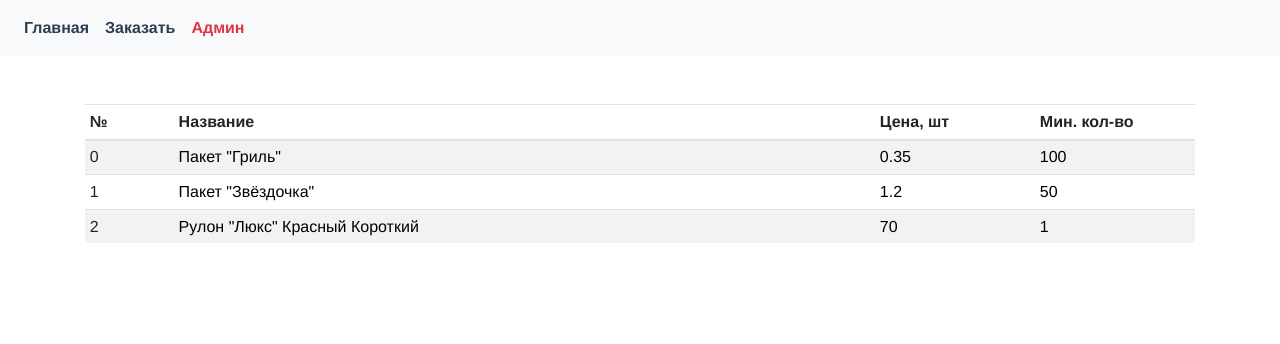
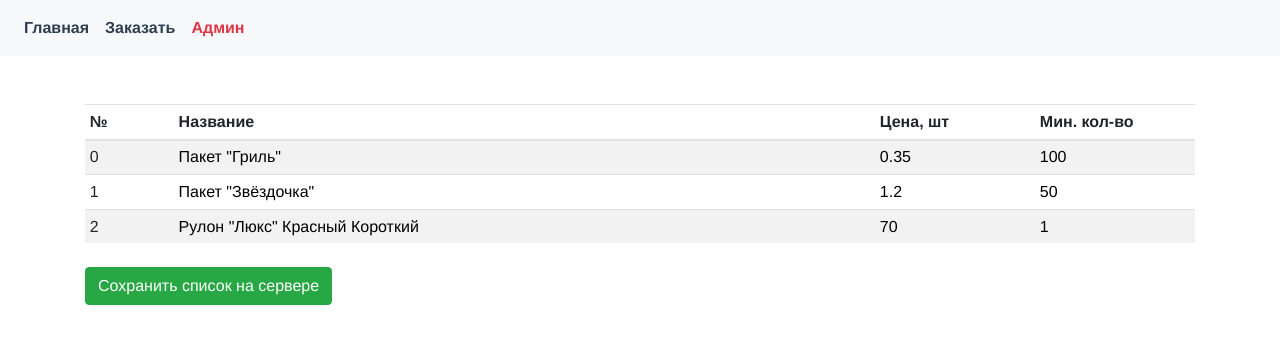
Before and after one commit to NaMax66/silkroad, a Vue app: page /admin in a window 1280 px wide. Shown: the top 344 px of the page. Built offline with nearby package versions, Linux system fonts and the light colour scheme.

Commit message:
add send method

```diff
--- a/src/store/index.js
+++ b/src/store/index.js
@@ -21,6 +21,7 @@ export default new Vuex.Store({
       if (state.newPriceList) {
         list = state.newPriceList
       } else {
+        /* делаем копию нового заказа из того, что есть на сервере. */
         list = JSON.parse(JSON.stringify(state.priceList))
       }
       return list
--- a/src/views/Admin.vue
+++ b/src/views/Admin.vue
@@ -7,10 +7,13 @@
       <button @click.prevent="checkPass" class="btn btn-danger">Войти</button>
     </form>
     <v-table v-if="authorized" :columns="tableColumns" />
+    <button class="btn btn-success mt-2" @click="sendToServer">Сохранить список на сервере</button>
   </div>
 </template>
 <script>
 import VTable from '@/components/VTable'
+import { changePrice } from '@/actions'
+import { mapGetters } from 'vuex'
 export default {
   name: 'Admin',
   components: {
@@ -21,11 +24,17 @@ export default {
     authorized: true,
     tableColumns: ['№', 'Название', 'Цена, шт', 'Мин. кол-во']
   }),
+  computed: {
+    ...mapGetters(['getNewPrice'])
+  },
   methods: {
     checkPass () {
       if (this.password === 'salam') {
         this.authorized = true
       }
+    },
+    sendToServer () {
+      changePrice(this.getNewPrice)
     }
   }
 }
```
